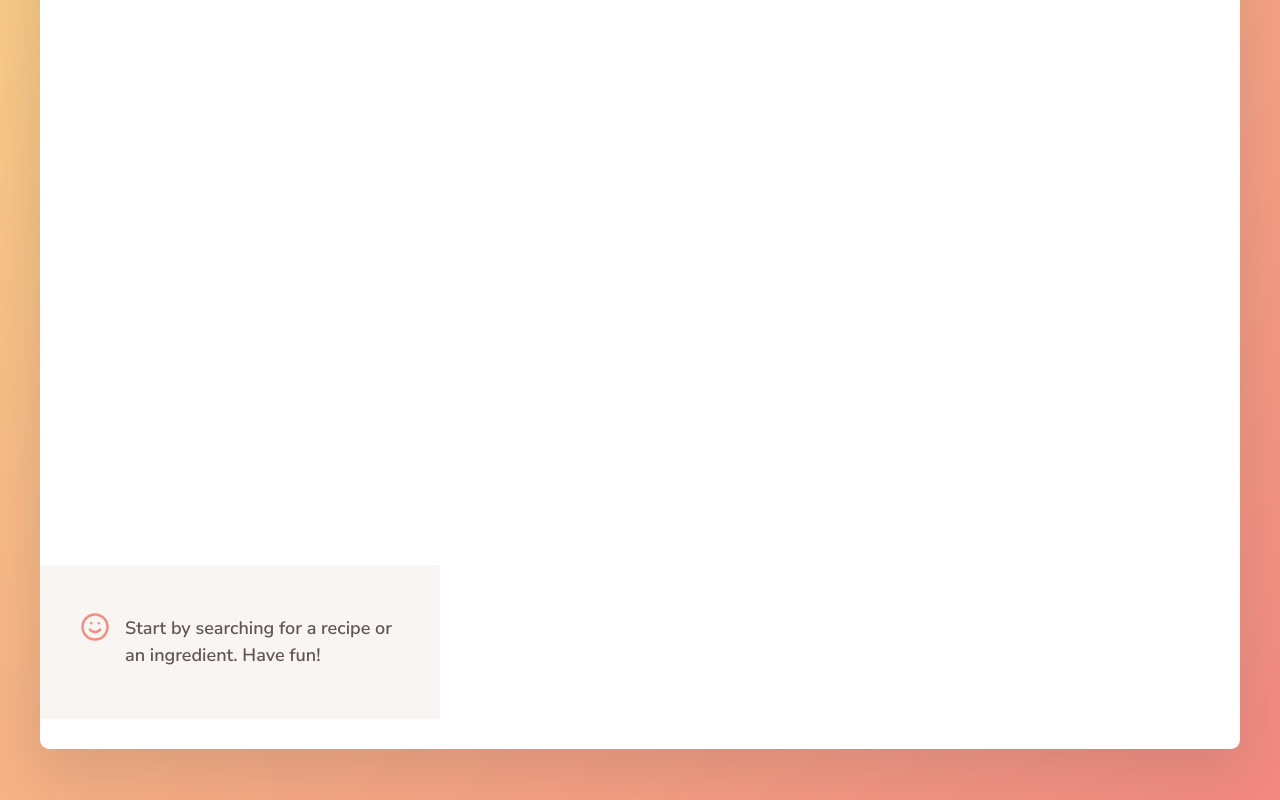
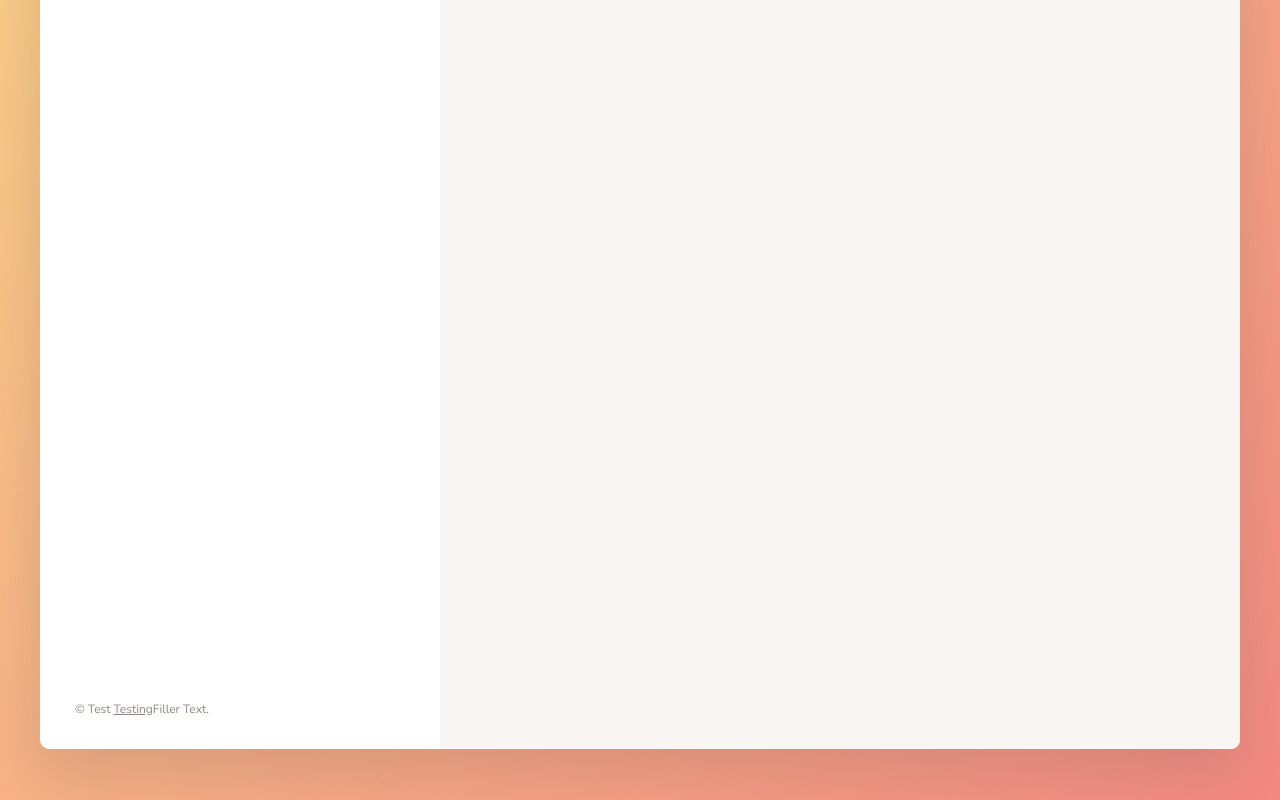
Before and after one commit to issafoucault/forkify, a website built with Parcel: page index.html in a window 1280 px wide. Shown: the part 472-1272 px from the top of the page. Built offline with nearby package versions, Linux system fonts and the light colour scheme.

Commit message:
checking out something

```diff
--- a/index.html
+++ b/index.html
@@ -120,6 +120,17 @@
             </svg>
           </button> -->
         </div>
+
+        <p class="copyright">
+          &copy; Test
+          <a
+            class="twitter-link"
+            target="_blank"
+            href="https://twitter.com/ajfm88"
+            >Testing</a
+          >Filler Text.
+        </p>
+      </div>
 
       <div class="recipe">
         <div class="message">
```
